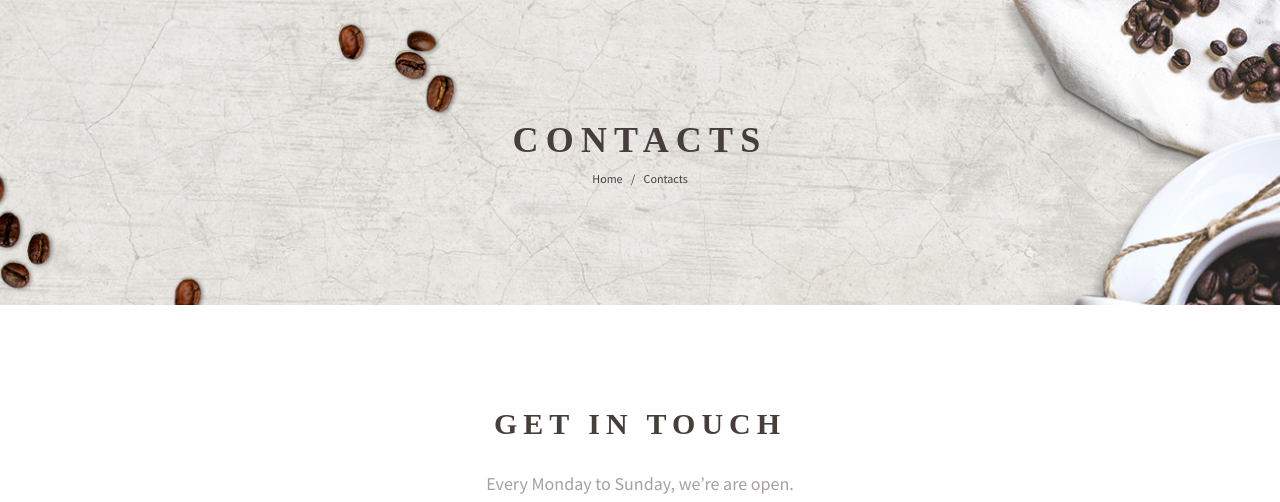
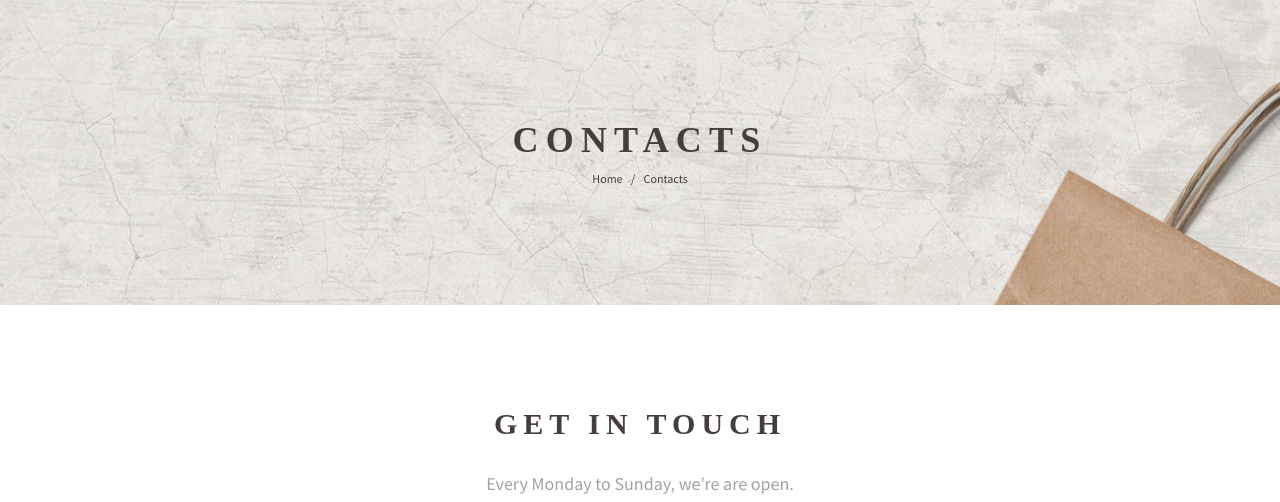
Before and after one commit to techamit001/lassi-work, a PHP site: page /contacts.php in a window 1280 px wide. Shown: the part 139-641 px from the top of the page. Run offline with PHP 8.4, Linux system fonts and the light colour scheme; some web fonts are replaced.

Commit message:
changes in contact breadcrum custom.css in line 83

```diff
--- a/css/custom.css
+++ b/css/custom.css
@@ -80,7 +80,7 @@
 }
 
 .breadcrumbs_1 {
-	background-image: url(../images/top_bg_1.jpg)
+	background-image: url(../images/top_bg_5.jpg)
 }
 .breadcrumbs_3 {
 	background-image: url(../images/top_bg_3.jpg)
```
